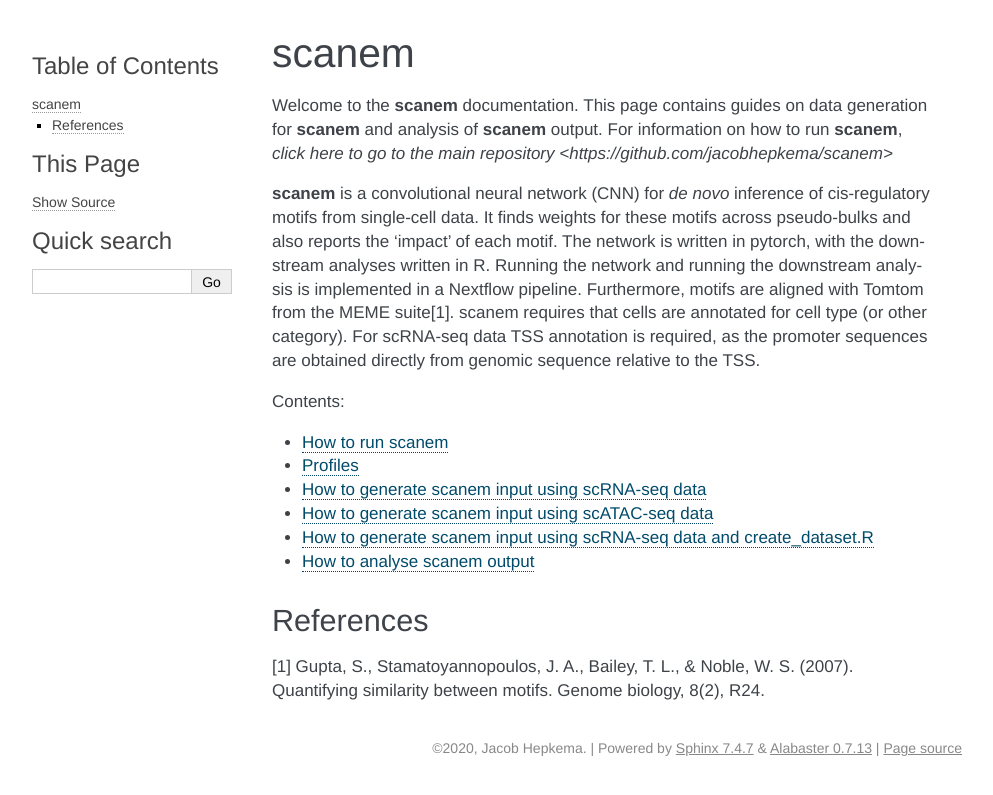
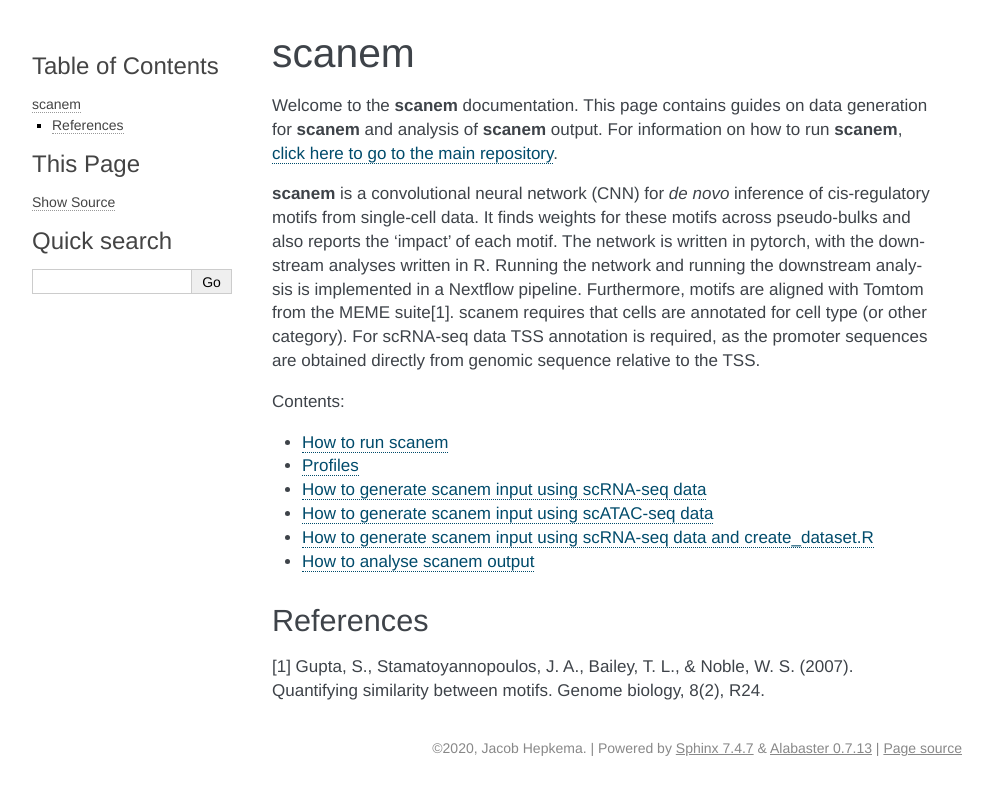
Before and after one commit to jacobhepkema/scover, a Sphinx documentation site: the page built from docs/source/index.rst, in a window 1280 px wide. Shown: the top 795 px of the page, without its empty margins (148-1141 px from the left). Built offline with Sphinx 7.4.7, drawn with Linux system fonts in a browser that asks for light colours.

Commit message:
fix link

```diff
--- a/docs/source/index.rst
+++ b/docs/source/index.rst
@@ -1,7 +1,7 @@
 scanem
 ======
 
-Welcome to the **scanem** documentation. This page contains guides on data generation for **scanem** and analysis of **scanem** output. For information on how to run **scanem**, `click here to go to the main repository <https://github.com/jacobhepkema/scanem>`
+Welcome to the **scanem** documentation. This page contains guides on data generation for **scanem** and analysis of **scanem** output. For information on how to run **scanem**, `click here to go to the main repository <https://github.com/jacobhepkema/scanem>`_.
 
 **scanem** is a convolutional neural network (CNN) for *de novo* inference of cis-regulatory motifs from single-cell data.
 It finds weights for these motifs across pseudo-bulks and also reports the 'impact' of each motif.
```
Also changed, not shown: 5 other files.
